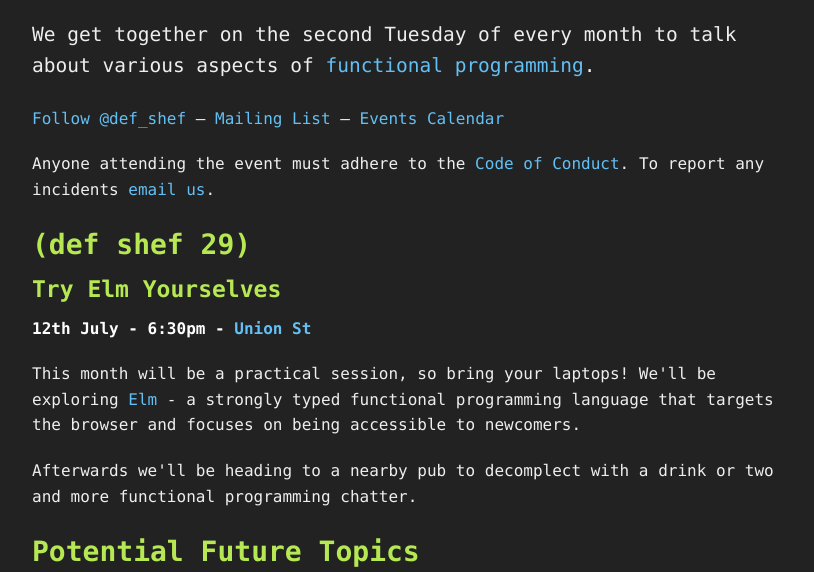
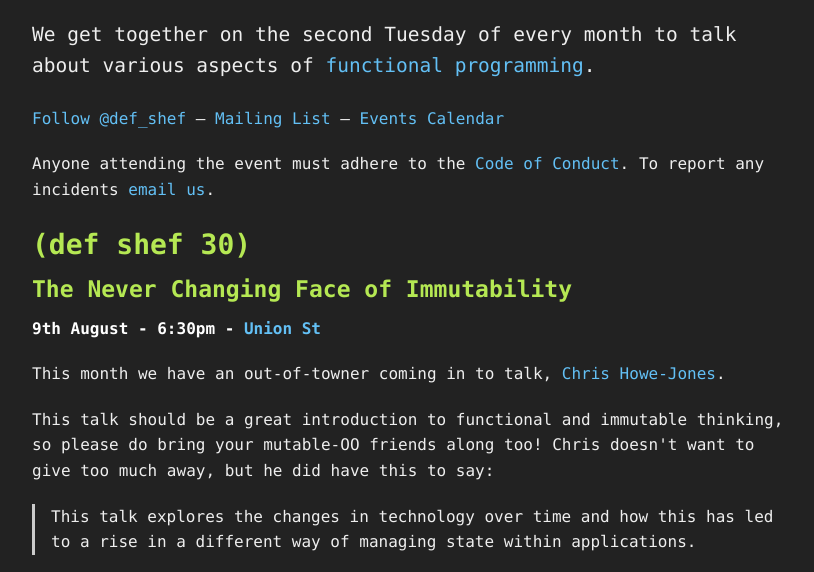
Before and after one commit to defshef/defshef.github.io, a website: page index.html in a window 1280 px wide. Shown: the part 97-669 px from the top of the page, without its empty margins (223-1037 px from the left). Drawn offline with Linux system fonts and the light colour scheme.

Commit message:
(def shef 30)

```diff
--- a/index.html
+++ b/index.html
@@ -62,15 +62,22 @@
 </div>
 
 <div class="row">
-  <article class="meeting all-columns" id="defshef29">
-    <h2>(def shef 29)</h2>
-    <h4>Try Elm Yourselves</h4>
+  <article class="meeting all-columns" id="defshef30">
+    <h2>(def shef 30)</h2>
+    <h4>The Never Changing Face of Immutability</h4>
     <p class="meeting-info">
-      12th July - 6:30pm - <a href="http://www.union-st.org/">Union St</a>
+      9th August - 6:30pm - <a href="http://www.union-st.org/">Union St</a>
     </p>
     <p>
-      This month will be a practical session, so bring your laptops! We'll be exploring <a href="http://elm-lang.org/">Elm</a> - a strongly typed functional programming language that targets the browser and focuses on being accessible to newcomers.
+      This month we have an out-of-towner coming in to talk, <a href="https://twitter.com/agile_geek">Chris Howe-Jones</a>.
     </p>
+    <p>
+    This talk should be a great introduction to functional and immutable thinking, so please do bring your mutable-OO friends along too! Chris doesn't want to give too much away, but he did have this to say:
+    </p>
+    <blockquote>
+      <p>This talk explores the changes in technology over time and how this has led to a rise in a different way of managing state within applications.
+      </p>
+    </blockquote>
     <p>
       Afterwards we'll be heading to a nearby pub to decomplect with a
       drink or two and more functional programming chatter.
@@ -642,9 +649,15 @@ Other features include:
     <p>
     Traditionally when creating UI apps we end up having maintain lots of mutating (and fragile) state. So we will creating a simple desktop application from the ground up using using a Functional Reactive Programming style (and judiciously borrowing ideas ideas from modern frameworks like React/Flux) that is declarative and easy to understand.
     </p>
+  </article>
+  <article class="meeting all-columns" id="defshef29">
+    <h2>(def shef 29)</h2>
+    <h4>Try Elm Yourselves</h4>
+    <p class="meeting-info">
+      12th July - 6:30pm - <a href="http://www.union-st.org/">Union St</a>
+    </p>
     <p>
-      Afterwards we'll be heading to a nearby pub to decomplect with a
-      drink or two and more functional programming chatter.
+      This month will be a practical session, so bring your laptops! We'll be exploring <a href="http://elm-lang.org/">Elm</a> - a strongly typed functional programming language that targets the browser and focuses on being accessible to newcomers.
     </p>
   </article>
 </div>
--- a/sass/_type.scss
+++ b/sass/_type.scss
@@ -136,3 +136,8 @@ ol {
     }
   }
 }
+
+blockquote {
+  border-left: 3px solid #ccc;
+  padding-left: 1em;
+}
```
Also changed, not shown: css/main.css.
